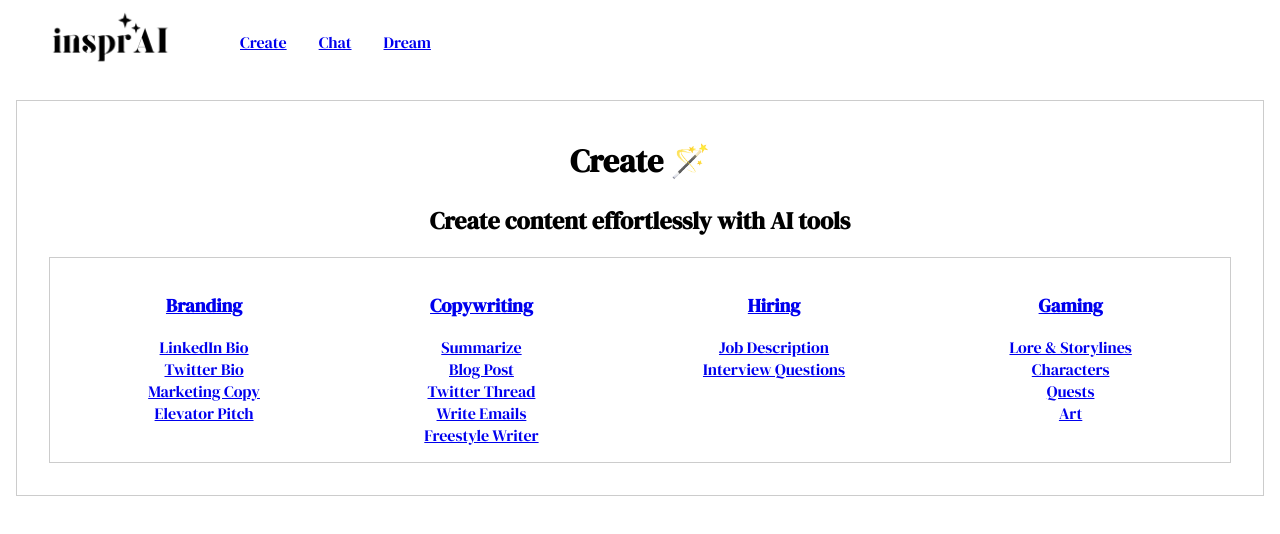
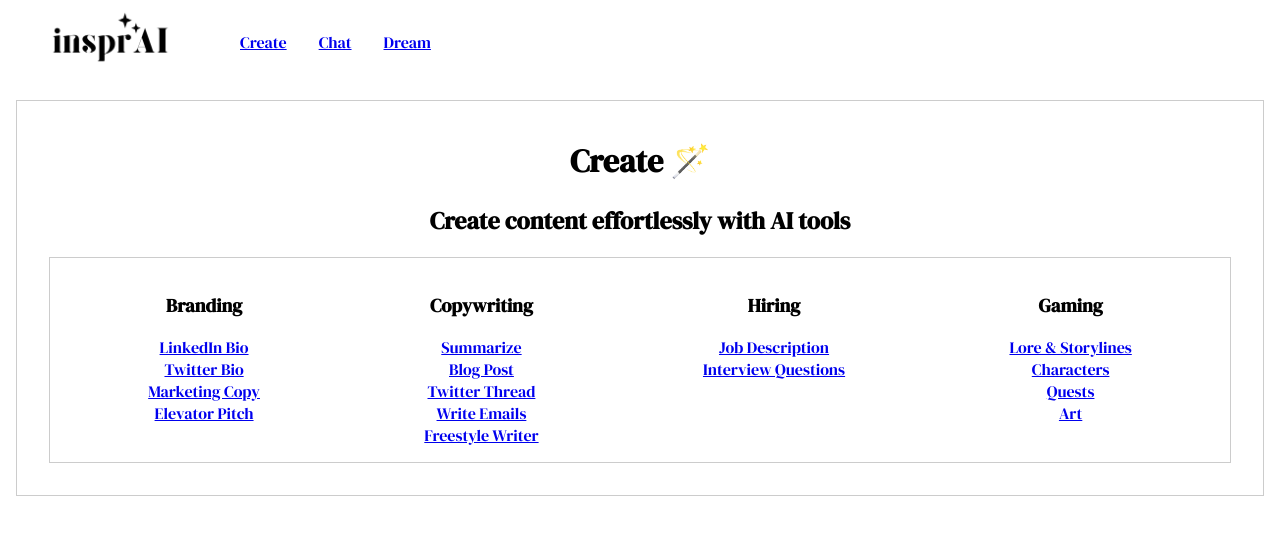
Before and after one commit to bitcraft3r/game-genie-ai, a React (Create React App) app in the folder app/client/: page /create in a window 1280 px wide. Shown: the top 534 px of the page. Built offline with nearby package versions, Linux system fonts and the light colour scheme.

Commit message:
implement Item component, remove Categories ory

```diff
--- a/app/client/src/App.js
+++ b/app/client/src/App.js
@@ -3,7 +3,7 @@ import Home from './Components/Home';
 import Chat from './Components/Chat';
 import Dream from './Components/Dream';
 import Create from './Components/Create';
-import Category from './Components/Category';
+// import Category from './Components/Category';
 import Item from './Components/Item';
 import { Link, Route, Routes } from 'react-router-dom';
 import logo from './assets/logo.png';
@@ -26,7 +26,7 @@ function App() {
         <Route path="/chat" element={<Chat />}></Route>
         <Route path="/dream" element={<Dream />}></Route>
         <Route path="/create" element={<Create />}></Route>
-        <Route path="/create/:id" element={<Category />}></Route>
+        {/* <Route path="/create/:id" element={<Category />}></Route> */}
         <Route path="/create/:id/:id" element={<Item />}></Route>
       </Routes>
     </>
--- a/app/client/src/Components/Category.jsx
+++ /dev/null
@@ -1,30 +0,0 @@
-import React, { useEffect } from 'react'
-import { Link, useParams, useLocation } from "react-router-dom";
-
-const Category = (props) => {
-
-    const location = useLocation();
-    const propsData = location.state;
-
-    let { id } = useParams();
-
-    const items = propsData.arr.map((e, i) => {
-        return (
-            <div key={`${e.category}-${i}-${e.slug}`}>
-                <Link to={`/create/${id}/${e.slug}`}>{e.title}</Link>
-            </div>
-        )
-    })
-
-    return (
-        <div className="container">
-            <h1>{propsData.heading}</h1>
-            <h2>{propsData.description}</h2>
-            <div>
-                {items}
-            </div>
-        </div>
-    )
-}
-
-export default Category
--- a/app/client/src/Components/Create.jsx
+++ b/app/client/src/Components/Create.jsx
@@ -2,30 +2,30 @@ import React from 'react';
 import Section from './Section';
 
 const brandArr = [
-    { slug: "linkedin", title: "LinkedIn Bio" },
-    { slug: "twitter", title: "Twitter Bio" },
-    { slug: "marketing", title: "Marketing Copy" },
-    { slug: "elevator", title: "Elevator Pitch" },
+    { slug: "linkedin", title: "LinkedIn Bio", description: "Optimize your brand image and voice" },
+    { slug: "twitter", title: "Twitter Bio", description: "Twitter bio description here" },
+    { slug: "marketing", title: "Marketing Copy", description: "Marketing copy description here" },
+    { slug: "elevator", title: "Elevator Pitch", description: "Elevator pitch description here" },
 ];
 
 const copyArr = [
-    { slug: "summary", title: "Summarize" },
-    { slug: "blog", title: "Blog Post" },
-    { slug: "thread", title: "Twitter Thread" },
-    { slug: "email", title: "Write Emails" },
-    { slug: "freestyle", title: "Freestyle Writer" },
+    { slug: "summary", title: "Summarize", description: "Generate professional copy to increase conversion" },
+    { slug: "blog", title: "Blog Post", description: "Copy blog description here" },
+    { slug: "thread", title: "Twitter Thread", description: "Copy thread description here" },
+    { slug: "email", title: "Write Emails", description: "Copy email description here" },
+    { slug: "freestyle", title: "Freestyle Writer", description: "Copy freestyle description here" },
 ];
 
 const hrArr = [
-    { slug: "description", title: "Job Description" },
-    { slug: "interview", title: "Interview Questions" },
+    { slug: "description", title: "Job Description", description: "Save 100s of hours with our HR tools" },
+    { slug: "interview", title: "Interview Questions", description: "Interview description here" },
 ]
 
 const gameArr = [
-    { slug: "story", title: "Lore & Storylines" },
-    { slug: "character", title: "Characters" },
-    { slug: "quest", title: "Quests" },
-    { slug: "art", title: "Art" },
+    { slug: "story", title: "Lore & Storylines", description: "Create engaging and immersive game content" },
+    { slug: "character", title: "Characters", description: "Game character description here" },
+    { slug: "quest", title: "Quests", description: "Game quest description here" },
+    { slug: "art", title: "Art", description: "Game art description here" },
 ]
 
 const Create = () => {
@@ -40,10 +40,10 @@ const Create = () => {
             </div>
         </div>
         <div className="create-container">
-            <div><Section arr={brandArr} heading="Branding" slug="brand" description="Optimize your brand image and voice" /></div>
-            <div><Section arr={copyArr} heading="Copywriting" slug="copy" description="Generate professional copy to increase conversion" /></div>
-            <div><Section arr={hrArr} heading="Hiring" slug="hr" description="Save 100s of hours with our HR tools" /></div>
-            <div><Section arr={gameArr} heading="Gaming" slug="game" description="Create engaging and immersive game content" /></div>
+            <div><Section arr={brandArr} heading="Branding" slug="brand" /></div>
+            <div><Section arr={copyArr} heading="Copywriting" slug="copy" /></div>
+            <div><Section arr={hrArr} heading="Hiring" slug="hr" /></div>
+            <div><Section arr={gameArr} heading="Gaming" slug="game" /></div>
         </div>
     </div>
   )
--- a/app/client/src/Components/Item.jsx
+++ b/app/client/src/Components/Item.jsx
@@ -1,9 +1,20 @@
 import React from 'react'
+import { useLocation } from 'react-router';
 
-const Item = () => {
-  return (
-    <div>Item</div>
-  )
+const Item = (props) => {
+    const location = useLocation();
+    const propsData = location.state;
+    console.log(propsData);
+
+    return (
+        <div className="container">
+            <h1>{propsData.heading}</h1>
+            <h2>{propsData.description}</h2>
+            <div className="container">
+                /create/{propsData.slugA}/{propsData.slugB}
+            </div>
+        </div>
+    )
 }
 
 export default Item
--- a/app/client/src/Components/Section.jsx
+++ b/app/client/src/Components/Section.jsx
@@ -1,29 +1,33 @@
 import React from 'react';
 import { Link } from 'react-router-dom';
 
+const Section = ({ arr, heading, slug }) => {
 
-const Section = ({ arr, heading, slug, description }) => {
+        const items = arr.map((e, i) => {
 
-    // https://www.positronx.io/react-router-dom-send-or-get-props-state-with-link-tutorial/
+            // https://www.positronx.io/react-router-dom-send-or-get-props-state-with-link-tutorial/
+            const itemData = {
+            heading: e.title,
+            slugA: slug,
+            slugB: e.slug,
+            description: e.description
+        }
 
-    const categoryData = {
-        heading: heading,
-        slug: slug,
-        arr: arr,
-        description: description
-    }
-
-    const items = arr.map((e, i) => {
         return (
             <div key={`${e.category}-${i}-${e.slug}`}>
-                <Link to={`/create/${slug}/${e.slug}`}>{e.title}</Link>
+                <Link
+                    to={`/create/${slug}/${e.slug}`}
+                    state={itemData}
+                >
+                    {e.title}
+                </Link>
             </div>
         )
     })
 
   return (
     <div>
-        <h3><Link to={`/create/${slug}`} state={categoryData}>{heading}</Link></h3>
+        <h3>{heading}</h3>
         {items}
     </div>
   )
```
